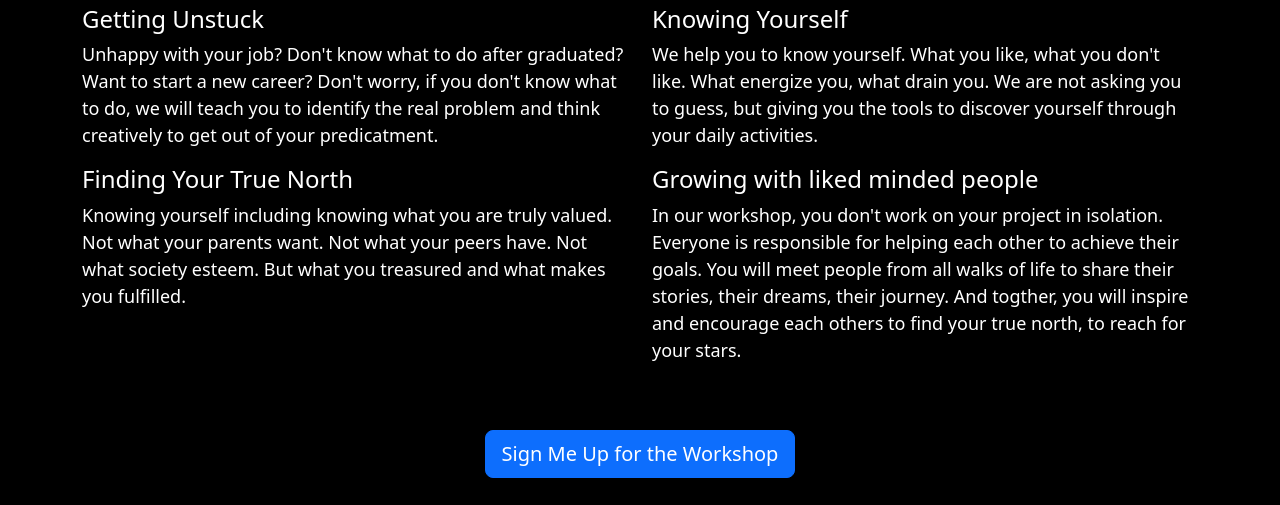
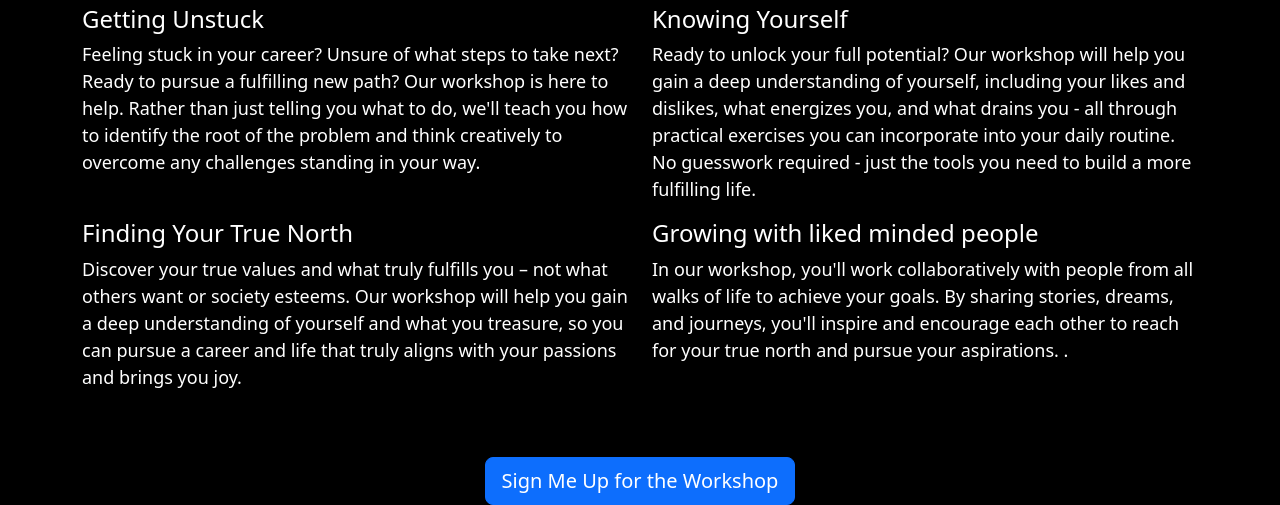
Before and after one commit to johnkflam/juice4life, a plain HTML site: page index.html in a window 1280 px wide. Shown: the part 533-1038 px from the top of the page. Before the commit the page ends 1011 px from the top, so only its background shows below. Drawn offline with nearby package versions, Linux system fonts and the light colour scheme.

Commit message:
edited by chat-gpt

```diff
--- a/index.html
+++ b/index.html
@@ -40,32 +40,30 @@
             <div class="col-md-6">
               <h4>Getting Unstuck</h2>
               <p>
-                Unhappy with your job?
-                Don't know what to do after graduated?
-                Want to start a new career?
-                Don't worry, if you don't know what to do, we will teach you to identify the real problem and think creatively to get out of your predicatment.
+                Feeling stuck in your career?
+Unsure of what steps to take next?
+Ready to pursue a fulfilling new path?
+Our workshop is here to help. Rather than just telling you what to do, we'll teach you how to identify the root of the problem and think creatively to overcome any challenges standing in your way.
               </p>
             </div>
             <div class="col-md-6">
-              <h4>Knowing Yourself</h2>
+              <h4>Knowing Yourself</h4>
               <p>
-                We help you to know yourself. What you like, what you don't like. What energize you, what drain you.
-                We are not asking you to guess, but giving you the tools to discover yourself through your daily activities.
-            </p>
+                Ready to unlock your full potential?
+Our workshop will help you gain a deep understanding of yourself, including your likes and dislikes, what energizes you, and what drains you -
+all through practical exercises you can incorporate into your daily routine. No guesswork required - just the tools you need to build a more fulfilling life.
+                </p>
           </div>
           <div class="col-md-6">
             <h4>Finding Your True North</h2>
             <p>
-              Knowing yourself including knowing what you are truly valued. Not what your parents want. Not what your peers have.
-              Not what society esteem. But what you treasured and what makes you fulfilled.
+              Discover your true values and what truly fulfills you – not what others want or society esteems. Our workshop will help you gain a deep understanding of yourself and what you treasure, so you can pursue a career and life that truly aligns with your passions and brings you joy.
             </p>
           </div>
           <div class="col-md-6">
             <h4>Growing with liked minded people</h2>
             <p>
-              In our workshop, you don't work on your project in isolation. Everyone is responsible for helping each other to achieve their goals.
-              You will meet people from all walks of life to share their stories, their dreams, their journey. And togther, you will inspire and encourage
-              each others to find your true north, to reach for your stars.
+              In our workshop, you'll work collaboratively with people from all walks of life to achieve your goals. By sharing stories, dreams, and journeys, you'll inspire and encourage each other to reach for your true north and pursue your aspirations. .
             </p>
           </div>
         </div>
```
